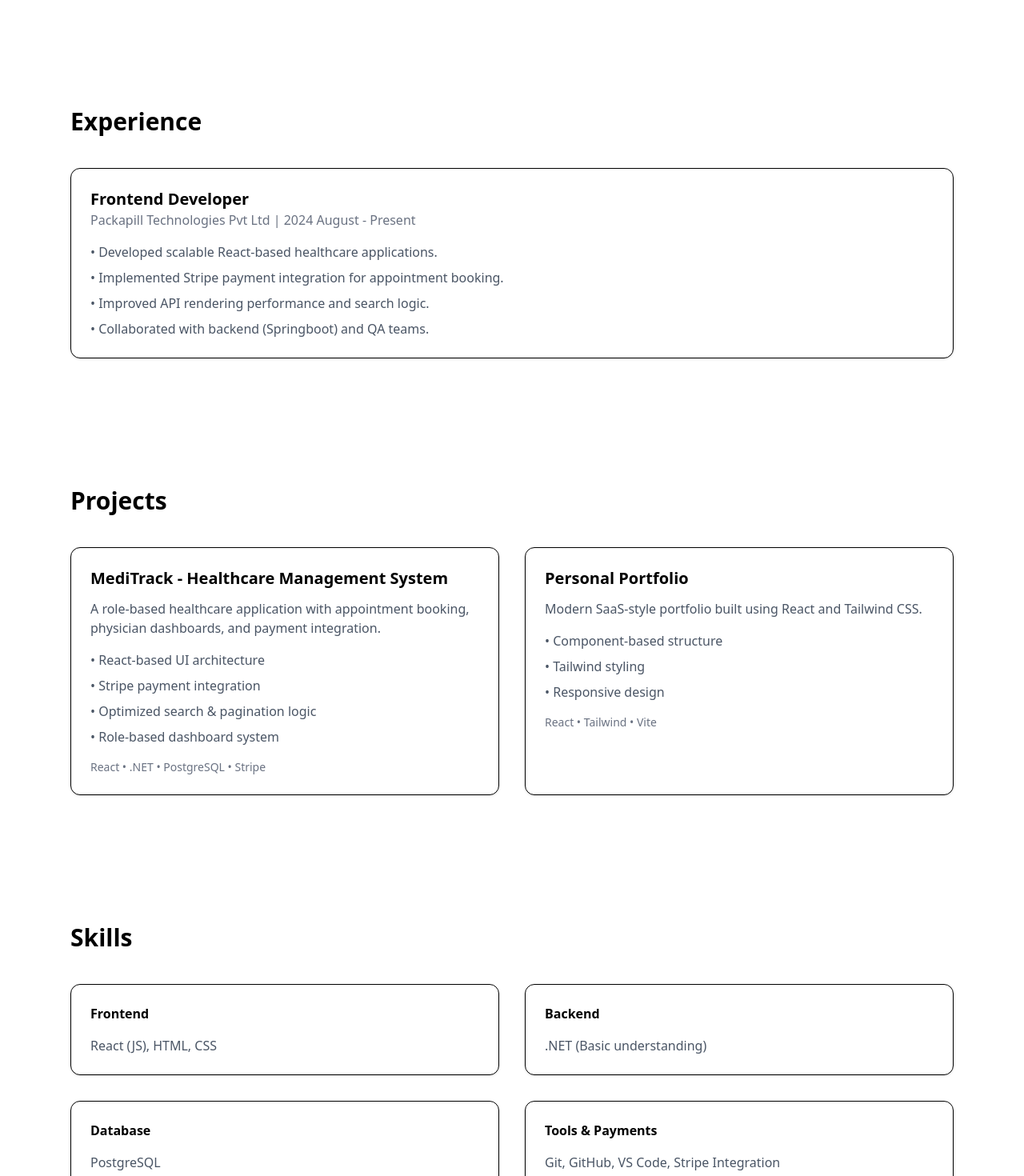
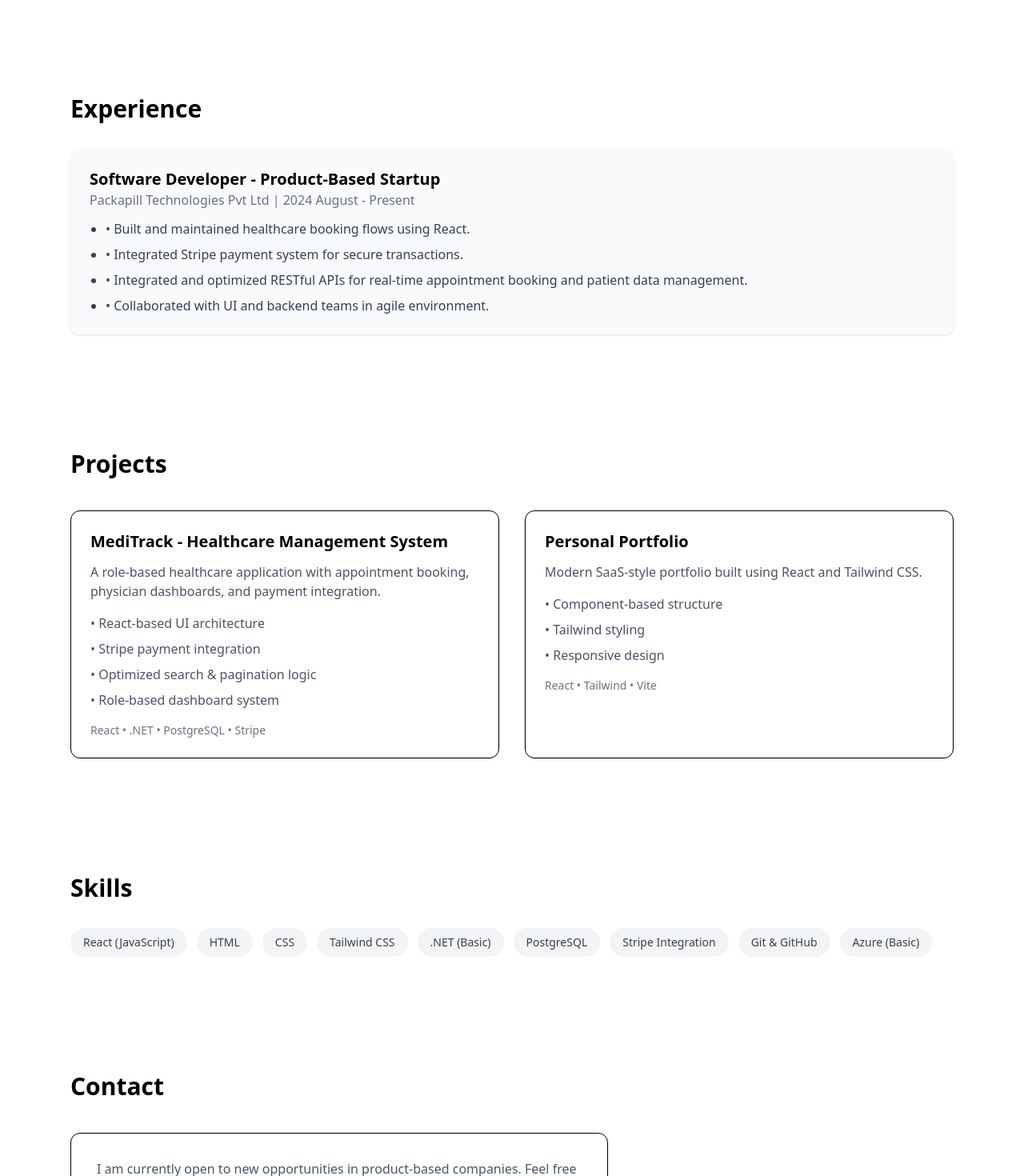
Before and after one commit to smuthuselvakumar-dotcom/my-portfolio, a React (Vite) app: page / in a window 1280 px wide. Shown: the part 1320-2790 px from the top of the page at 80% size. Built offline with nearby package versions, Linux system fonts and the light colour scheme.

Commit message:
update: improved experience section

```diff
--- a/src/components/Contact.jsx
+++ b/src/components/Contact.jsx
@@ -11,7 +11,10 @@ function Contact() {
 
         <div className="space-y-4 text-gray-700">
           <p>
-            <strong>Email:</strong> s.muthuselvakumar@gmail.com
+            <strong>Email:</strong>{" "}
+            <a href="mailto:s.muthuselvakumar@gmail.com" className="text-blue-600 hover:underline">
+              s.muthuselvakumar@gmail.com
+            </a>
           </p>
           <p>
             <strong>LinkedIn:</strong>{" "}
@@ -21,7 +24,7 @@ function Contact() {
               rel="noopener noreferrer"
               className="text-blue-600 hover:underline"
             >
-              View Profile
+              Profile
             </a>
           </p>
           <p>
@@ -32,7 +35,7 @@ function Contact() {
               rel="noopener noreferrer"
               className="text-blue-600 hover:underline"
             >
-              View GitHub
+              GitHub
             </a>
           </p>
         </div>
--- a/src/components/Experience.jsx
+++ b/src/components/Experience.jsx
@@ -1,20 +1,20 @@
 function Experience() {
   return (
-    <section id="experience" className="py-20 scroll-mt-10">
-      <h2 className="text-3xl font-bold mb-10">Experience</h2>
+    <section id="experience" className="py-16">
+      <h2 className="text-3xl font-semibold mb-8">Experience</h2>
 
-      <div className="bg-white p-6 rounded-xl shadow-sm border">
-        <h3 className="text-xl font-semibold">Frontend Developer</h3>
+      <div className="bg-gray-50 p-6 rounded-lg shadow-sm">
+        <h3 className="text-xl font-semibold">Software Developer - Product-Based Startup</h3>
 
-        <p className="text-gray-500 mb-4">
+        <p className="text-gray-500 mb-3">
           Packapill Technologies Pvt Ltd | 2024 August - Present
         </p>
 
-        <ul className="space-y-2 text-gray-600">
-          <li>• Developed scalable React-based healthcare applications.</li>
-          <li>• Implemented Stripe payment integration for appointment booking.</li>
-          <li>• Improved API rendering performance and search logic.</li>
-          <li>• Collaborated with backend (Springboot) and QA teams.</li>
+        <ul className="list-disc  ml-5 space-y-2 text-gray-700">
+          <li>• Built and maintained healthcare booking flows using React.</li>
+          <li>• Integrated Stripe payment system for secure transactions.</li>
+          <li>• Integrated and optimized RESTful APIs for real-time appointment booking and patient data management.</li>
+          <li>• Collaborated with UI and backend teams in agile environment.</li>
         </ul>
       </div>
     </section>
--- a/src/components/Hero.jsx
+++ b/src/components/Hero.jsx
@@ -5,8 +5,7 @@ function Hero() {
         Hi, I'm <span className="text-blue-600">Muthuselvakumar</span>
       </h1>
       <p className="text-lg text-gray-600 max-w-2xl mb-8">
-        2 years of experience building scalable product applications including
-        booking systems, healthcare platforms, and secure payment integrations.
+        Product-focused React developer with 2+ years of experience building scalable healthcare and booking systems with secure payment integrations. Passionate about building clean UI and reliable production-grade applications.
       </p>
 
       <div className="flex gap-4">
--- a/src/components/Skills.jsx
+++ b/src/components/Skills.jsx
@@ -1,30 +1,30 @@
 function Skills() {
+
+  const skills = [
+    "React (JavaScript)",
+    "HTML",
+    "CSS",
+    "Tailwind CSS",
+    ".NET (Basic)",
+    "PostgreSQL",
+    "Stripe Integration",
+    "Git & GitHub",
+    "Azure (Basic)"
+  ];
+
   return (
-    <section id="skills" className="py-20 scroll-mt-10">
-      <h2 className="text-3xl font-bold mb-10">Skills</h2>
+    <section id="skills" className="py-16">
+      <h2 className="text-3xl font-semibold mb-8">Skills</h2>
 
-      <div className="grid md:grid-cols-2 gap-8">
-        <div className="bg-white p-6 rounded-xl shadow-sm border">
-          <h3 className="font-semibold mb-4">Frontend</h3>
-          <p className="text-gray-600">React (JS), HTML, CSS</p>
-        </div>
-
-        <div className="bg-white p-6 rounded-xl shadow-sm border">
-          <h3 className="font-semibold mb-4">Backend</h3>
-          <p className="text-gray-600">.NET (Basic understanding)</p>
-        </div>
-
-        <div className="bg-white p-6 rounded-xl shadow-sm border">
-          <h3 className="font-semibold mb-4">Database</h3>
-          <p className="text-gray-600">PostgreSQL</p>
-        </div>
-
-        <div className="bg-white p-6 rounded-xl shadow-sm border">
-          <h3 className="font-semibold mb-4">Tools & Payments</h3>
-          <p className="text-gray-600">
-            Git, GitHub, VS Code, Stripe Integration
-          </p>
-        </div>
+      <div className="flex flex-wrap gap-3">
+        {skills.map((skill, index) => (
+          <span
+            key={index}
+            className="px-4 py-2 bg-gray-100 text-gray-700 rounded-full text-sm"
+          >
+            {skill}
+          </span>
+        ))}
       </div>
     </section>
   );
```
